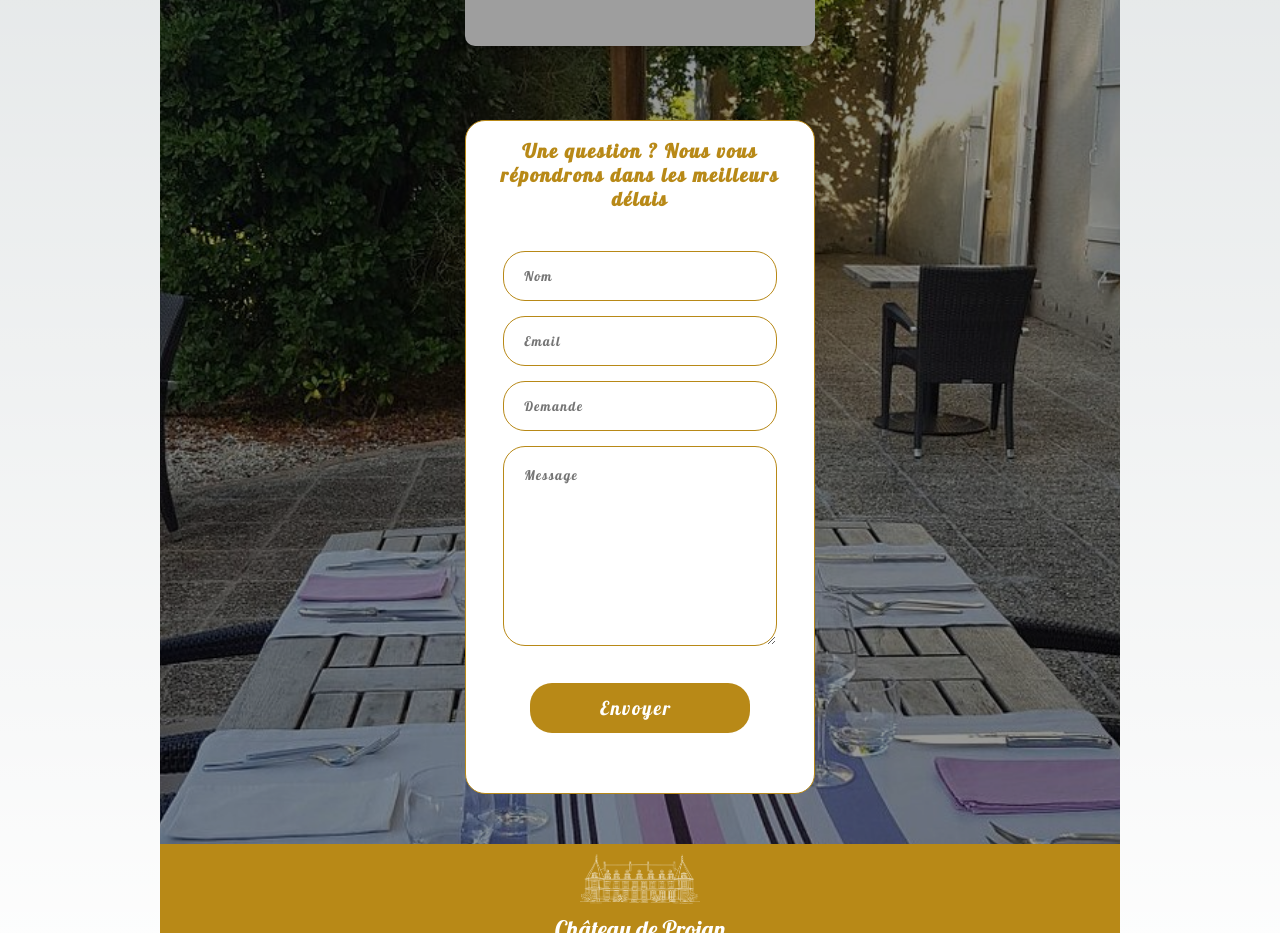
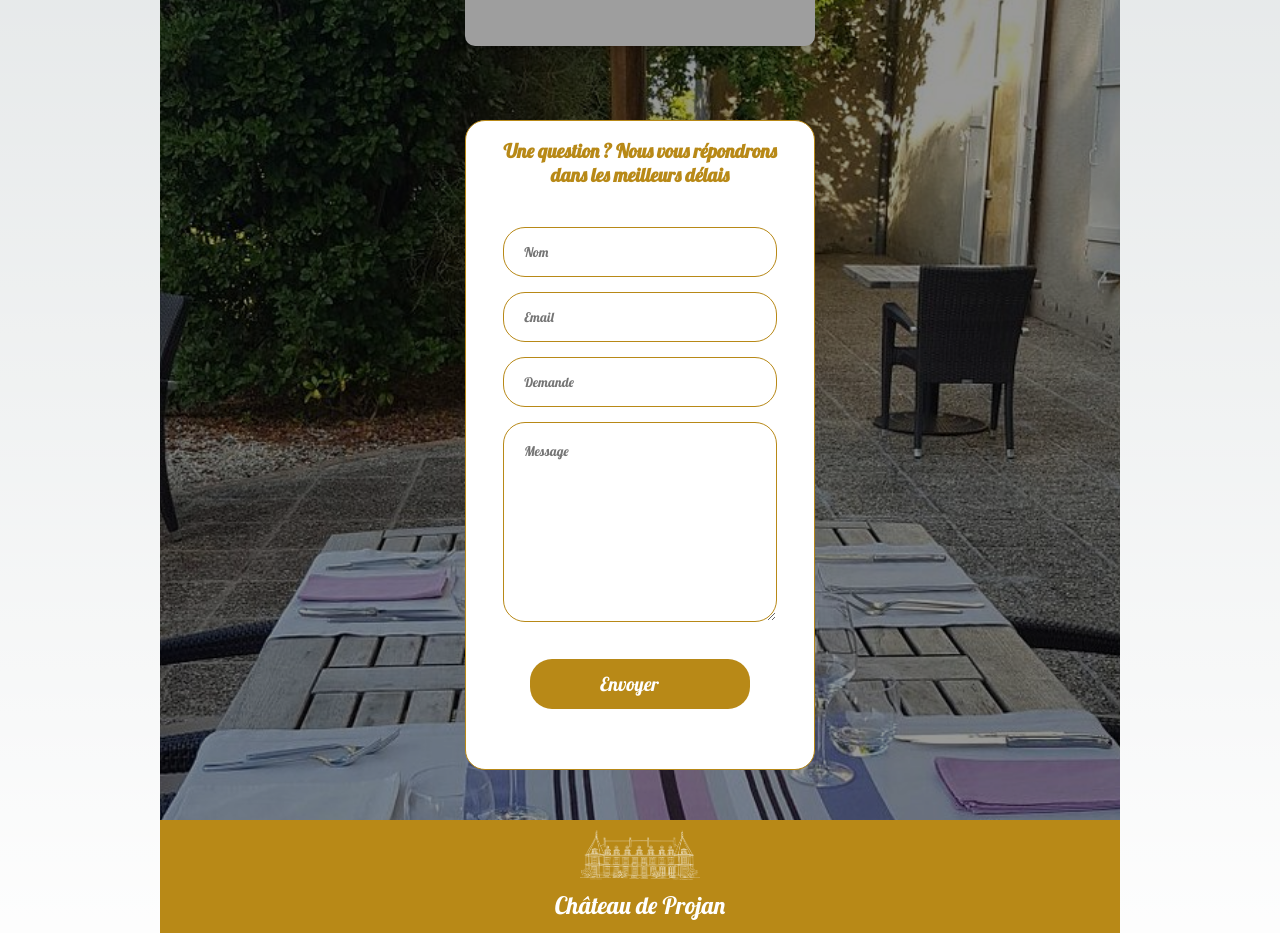
Before and after one commit to AdrienW86/Projan, a Next.js app: page /contact in a window 1280 px wide. Shown: the part 720-1653 px from the top of the page. Built offline with nearby package versions, Linux system fonts and the light colour scheme; grey boxes are pictures that could not be loaded.

Commit message:
mise en ligne

```diff
--- a/components/Form/form.module.css
+++ b/components/Form/form.module.css
@@ -15,7 +15,6 @@
     font-size: 1.2em;
     font-weight: bold;
     color: #b88917;
-    letter-spacing: 0.1em;
     font-family: 'Lobster', sans-serif;
 }
 
@@ -38,7 +37,6 @@
 }
 
 .input::placeholder, .textarea::placeholder {
-    letter-spacing: 0.1em;
     font-family: 'Lobster', sans-serif;
 }
 
@@ -68,7 +66,6 @@
     justify-content: center;
     text-align: center;
     padding: 0 70px;
-    letter-spacing: 0.1em;
     font-size: 1.2em;
     font-family: 'Lobster', sans-serif;
     transition: .4s ease-in-out;
```
